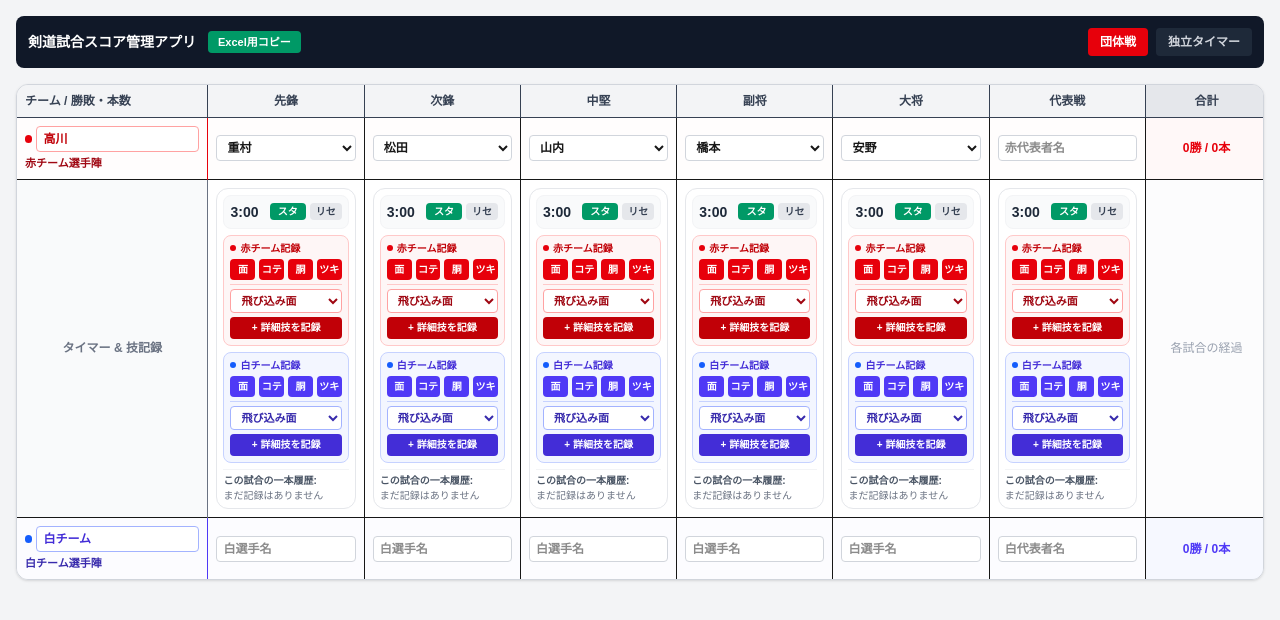
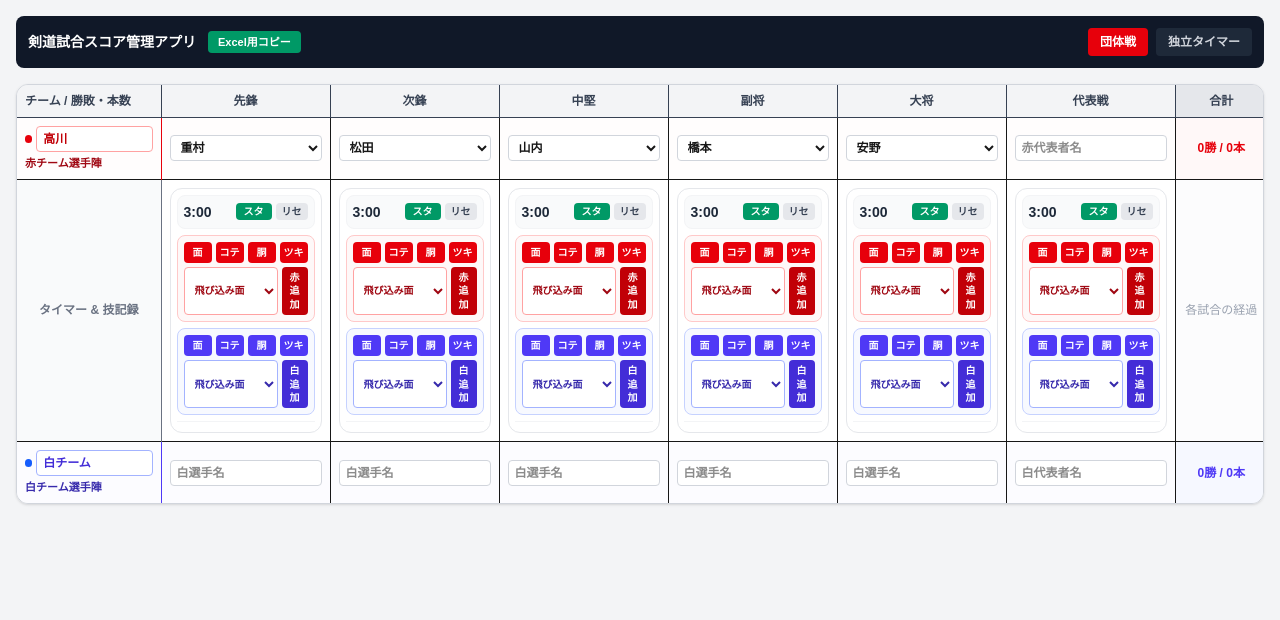
Before and after one commit to marcia031503-prog/kendo-score-app, a Next.js app: page / in a window 1280 px wide. Shown: the top 620 px of the page. Built offline with nearby package versions, Linux system fonts and the light colour scheme.

Commit message:
fix: remove red/white record labels inside match column

```diff
--- a/src/app/page.js
+++ b/src/app/page.js
@@ -228,52 +228,43 @@ function CompactMatchColumn({ logs, onAddWaza }) {
         </div>
       </div>
 
-      {/* 赤チーム記録 */}
-      <div className="bg-red-50/70 border border-red-200 rounded-lg p-1.5 space-y-1">
-        <div className="text-[10px] font-bold text-red-700 flex items-center gap-1">
-          <span className="w-1.5 h-1.5 rounded-full bg-red-600 inline-block"></span>赤チーム記録
-        </div>
+      {/* 赤チーム操作 */}
+      <div className="bg-red-50/50 border border-red-200 rounded-lg p-1.5 space-y-1">
         <div className="grid grid-cols-4 gap-1">
           {quickWazas.map(w => (
             <button key={w} onClick={() => onAddWaza('red', w)} className="bg-red-600 hover:bg-red-700 text-white text-[10px] py-1 rounded font-bold">{w}</button>
           ))}
         </div>
-        <div className="flex flex-col gap-1 pt-1 border-t border-red-200">
-          <select value={redSelected} onChange={e => setRedSelected(e.target.value)} className="w-full border border-red-300 rounded px-1.5 py-1 text-[11px] font-bold bg-white text-red-800">
+        <div className="flex gap-1">
+          <select value={redSelected} onChange={e => setRedSelected(e.target.value)} className="flex-1 border border-red-300 rounded px-1.5 py-1 text-[10px] font-bold bg-white text-red-800">
             {allWazas.map(w => <option key={w} value={w}>{w}</option>)}
           </select>
-          <button onClick={() => onAddWaza('red', redSelected)} className="w-full bg-red-700 hover:bg-red-800 text-white text-[10px] py-1 rounded font-bold">
-            + 詳細技を記録
+          <button onClick={() => onAddWaza('red', redSelected)} className="bg-red-700 hover:bg-red-800 text-white text-[10px] px-2 py-1 rounded font-bold">
+            赤追加
           </button>
         </div>
       </div>
 
-      {/* 白チーム記録 */}
-      <div className="bg-indigo-50/70 border border-indigo-200 rounded-lg p-1.5 space-y-1">
-        <div className="text-[10px] font-bold text-indigo-700 flex items-center gap-1">
-          <span className="w-1.5 h-1.5 rounded-full bg-blue-600 inline-block"></span>白チーム記録
-        </div>
+      {/* 白チーム操作 */}
+      <div className="bg-indigo-50/50 border border-indigo-200 rounded-lg p-1.5 space-y-1">
         <div className="grid grid-cols-4 gap-1">
           {quickWazas.map(w => (
             <button key={w} onClick={() => onAddWaza('white', w)} className="bg-indigo-600 hover:bg-indigo-700 text-white text-[10px] py-1 rounded font-bold">{w}</button>
           ))}
         </div>
-        <div className="flex flex-col gap-1 pt-1 border-t border-indigo-200">
-          <select value={whiteSelected} onChange={e => setWhiteSelected(e.target.value)} className="w-full border border-indigo-300 rounded px-1.5 py-1 text-[11px] font-bold bg-white text-indigo-800">
+        <div className="flex gap-1">
+          <select value={whiteSelected} onChange={e => setWhiteSelected(e.target.value)} className="flex-1 border border-indigo-300 rounded px-1.5 py-1 text-[10px] font-bold bg-white text-indigo-800">
             {allWazas.map(w => <option key={w} value={w}>{w}</option>)}
           </select>
-          <button onClick={() => onAddWaza('white', whiteSelected)} className="w-full bg-indigo-700 hover:bg-indigo-800 text-white text-[10px] py-1 rounded font-bold">
-            + 詳細技を記録
+          <button onClick={() => onAddWaza('white', whiteSelected)} className="bg-indigo-700 hover:bg-indigo-800 text-white text-[10px] px-2 py-1 rounded font-bold">
+            白追加
           </button>
         </div>
       </div>
 
       {/* 一本履歴 */}
       <div className="pt-1 border-t border-gray-100 text-[10px] text-gray-500">
-        <div className="font-bold mb-0.5 text-gray-600">この試合の一本履歴:</div>
-        {logs.length === 0 ? (
-          <div>まだ記録はありません</div>
-        ) : (
+        {logs.length > 0 && (
           <div className="space-y-0.5 max-h-16 overflow-y-auto">
             {logs.map(l => (
               <div
```
